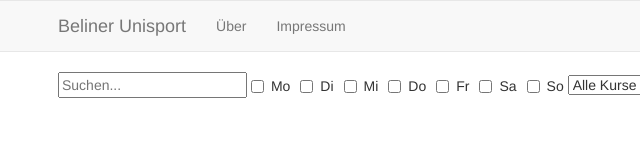
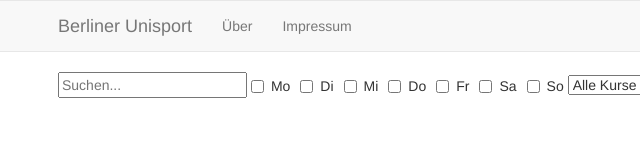
Before and after one commit to k-nut/unisport, a plain HTML site: page index.html in a window 1280 px wide. Shown: the full height of the page, 12-652 px from the left. Drawn offline with nearby package versions, Linux system fonts and the light colour scheme; no server answers.

Commit message:
Fix typos

```diff
--- a/index.html
+++ b/index.html
@@ -2,7 +2,7 @@
 <html ng-app='dashboard'>
   <head>
     <meta charset="utf-8">
-    <title>Beliner Unisport - Alle Kurse</title>
+    <title>Berliner Unisport - Alle Kurse</title>
     <script src="./js/jquery-2.1.1.min.js" type="text/javascript" charset="utf-8"></script>
     <script src="./js/lodash.js" type="text/javascript" charset="utf-8"></script>
     <link rel="stylesheet" href="https://maxcdn.bootstrapcdn.com/bootstrap/3.2.0/css/bootstrap.min.css">
@@ -15,7 +15,7 @@
   <body ng-controller='DashboardController as dashboard'>
     <header class="navbar navbar-default">
       <div class="container">
-        <a class="navbar-brand">Beliner Unisport</a>
+        <a class="navbar-brand">Berliner Unisport</a>
         <nav>
           <ul class="nav navbar-nav">
             <li> <a href="#">Über</a> </li>
```
